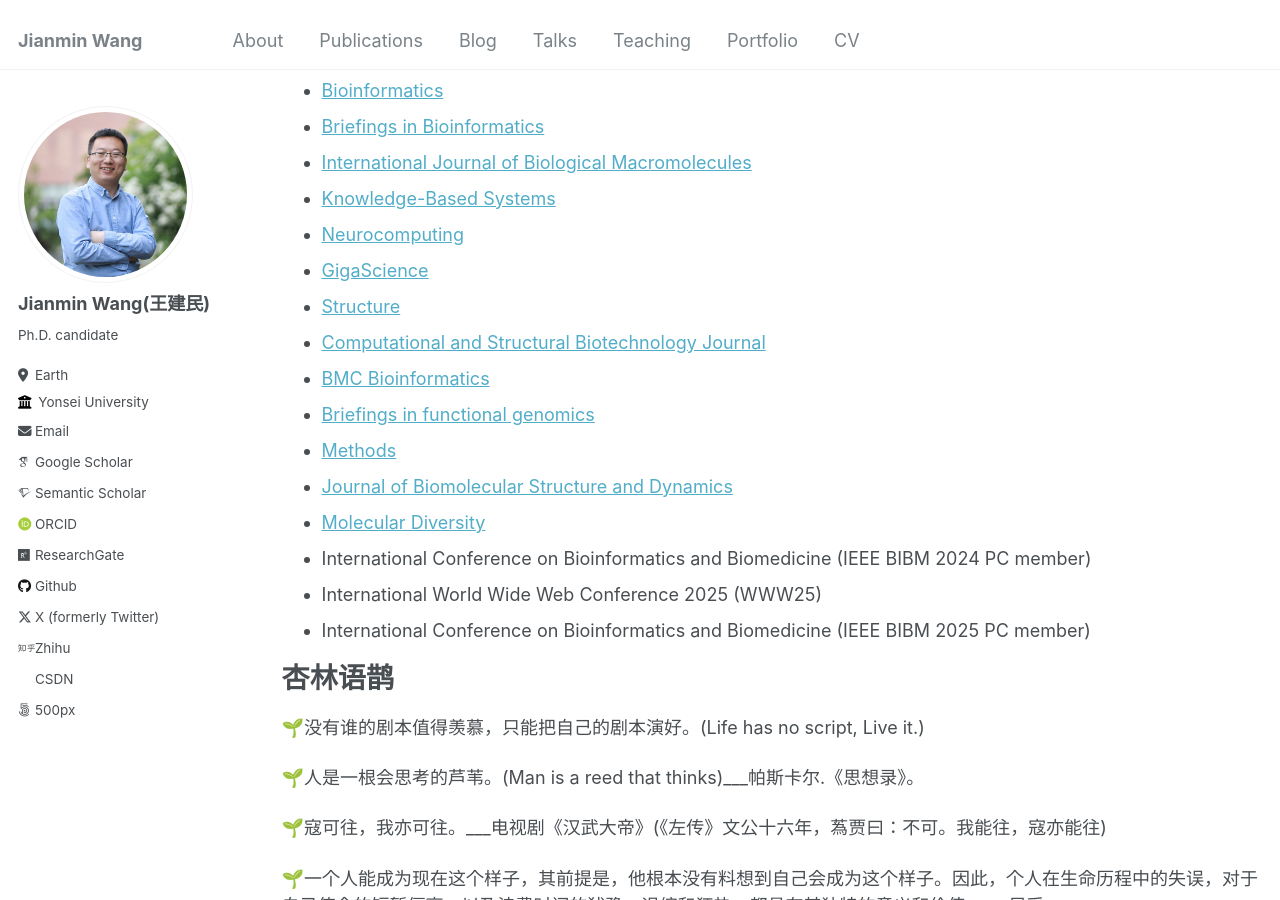
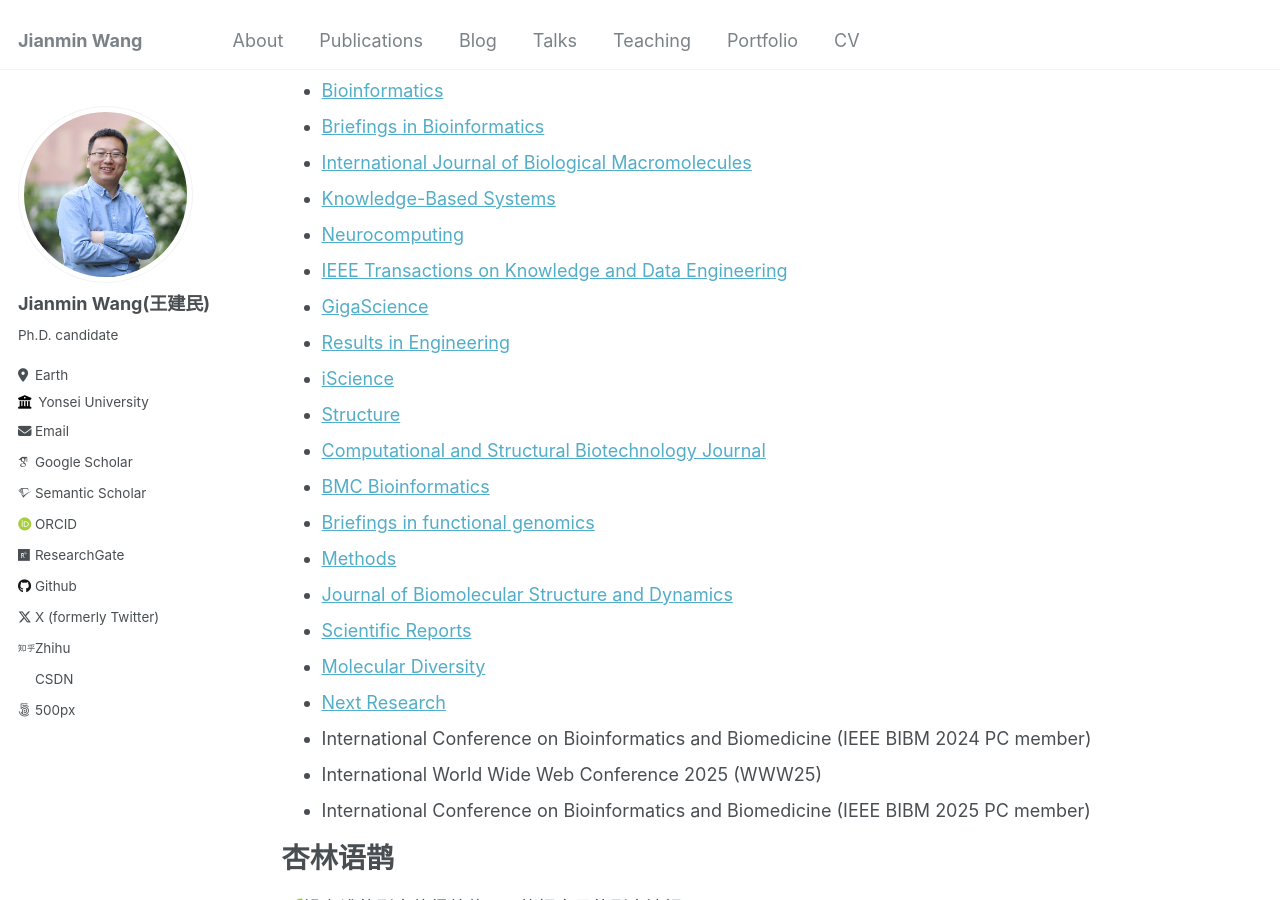
Before and after one commit to Jianmin2drugai/Jianmin2drugai.github.io, a Jekyll site: the page built from _pages/cv.md, in a window 1280 px wide and 900 px high, scrolled down 1119 px. Built offline with Jekyll 4.4.1, drawn with Linux system fonts in a browser that asks for light colours; some web fonts are replaced.

Commit message:
Update cv.md

```diff
--- a/_pages/cv.md
+++ b/_pages/cv.md
@@ -55,14 +55,19 @@ Service and leadership
 * [International Journal of Biological Macromolecules](https://www.sciencedirect.com/journal/international-journal-of-biological-macromolecules)
 * [Knowledge-Based Systems](https://www.sciencedirect.com/journal/knowledge-based-systems)
 * [Neurocomputing](https://www.sciencedirect.com/journal/neurocomputing)
+* [IEEE Transactions on Knowledge and Data Engineering](https://ieeexplore.ieee.org/xpl/RecentIssue.jsp?punumber=69)
 * [GigaScience](https://academic.oup.com/gigascience)
+* [Results in Engineering](https://www.sciencedirect.com/journal/results-in-engineering)
+* [iScience](https://www.cell.com/iscience)
 * [Structure](https://www.cell.com/structure/home)
 * [Computational and Structural Biotechnology Journal](https://www.sciencedirect.com/journal/computational-and-structural-biotechnology-journal)
 * [BMC Bioinformatics](https://bmcbioinformatics.biomedcentral.com/)
 * [Briefings in functional genomics](https://academic.oup.com/bfg)
 * [Methods](https://www.sciencedirect.com/journal/methods)
 * [Journal of Biomolecular Structure and Dynamics](https://www.tandfonline.com/journals/tbsd20)
+* [Scientific Reports](https://www.nature.com/srep/)
 * [Molecular Diversity](https://link.springer.com/journal/11030)
+* [Next Research](https://www.sciencedirect.com/journal/next-research)
 * International Conference on Bioinformatics and Biomedicine (IEEE BIBM 2024 PC member)
 * International World Wide Web Conference 2025  (WWW25)
 * International Conference on Bioinformatics and Biomedicine (IEEE BIBM 2025 PC member)
```
